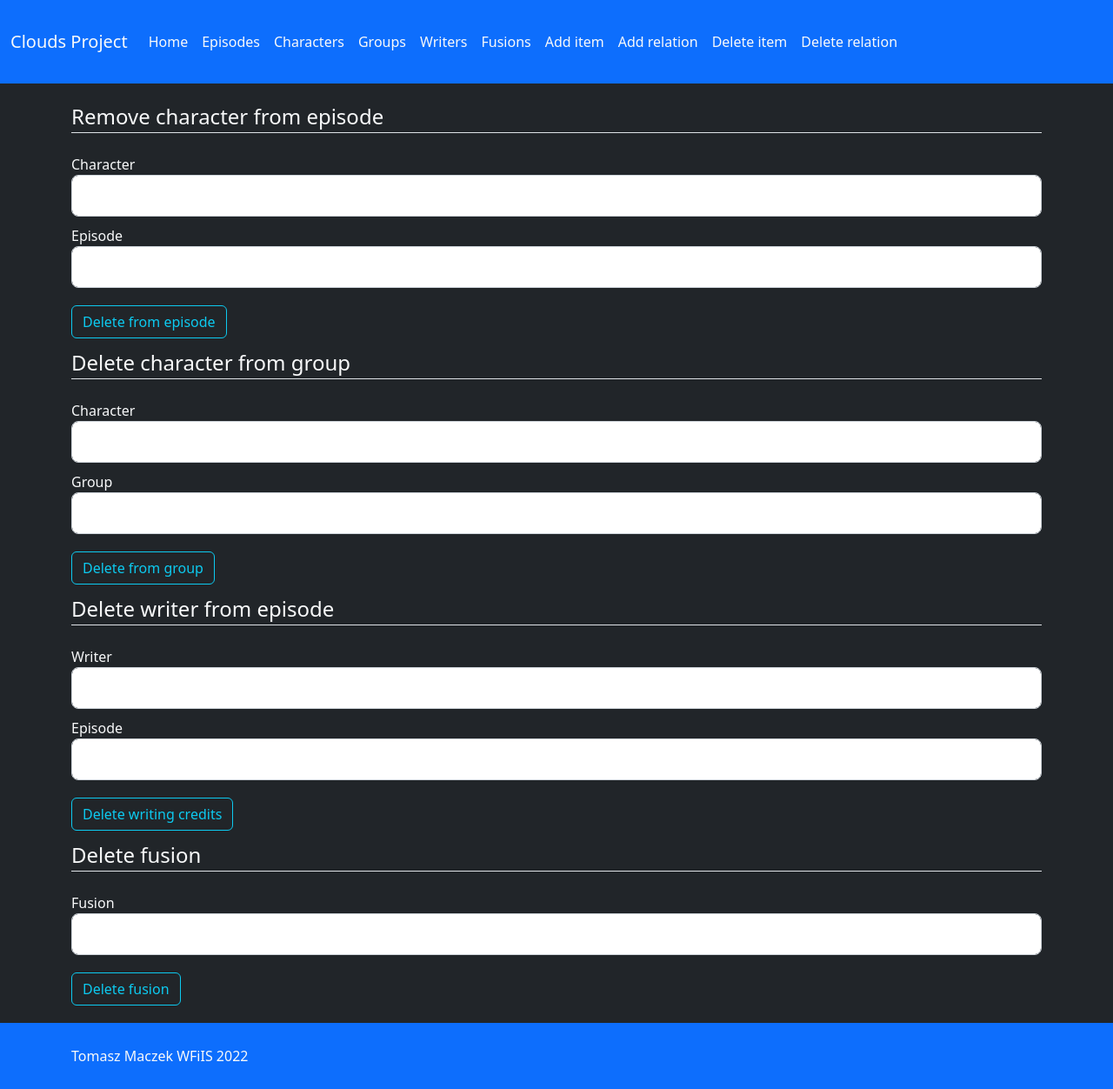
After one commit to TMaczek/chmury_projekt, a Flask app: template templates/deleterelation.html in a window 1280 px wide. The commit adds this page. Shown: the whole page at 87% size. Run offline with Flask 2, Linux system fonts and the light colour scheme; the template is opened without the code that fills it: values that come from a table or form of the project are taken from there, others are empty.

Commit message:
frontend for deleting

```diff
--- a/app.py
+++ b/app.py
@@ -3,7 +3,7 @@ from flask import Flask, render_template, url_for, flash, redirect, request
 import os
 from os.path import join, dirname
 from dotenv import load_dotenv
-from forms import CharacterForm, WriterForm, EpisodeForm, CharacterToEpisode, CharacterToGroup, WriterToEpisode, CharactersToFusion
+from forms import *
 
 dotenv_path = join(dirname(__file__), ".env")
 load_dotenv(dotenv_path)
@@ -145,7 +145,6 @@ def addnode():
 
 @app.route("/addrelation/", methods=['GET', 'POST'])
 def addrelation():
-    print(request.form)
     db_app = DatabaseApp(uri, user, password)
     res = db_app.get_characters()
     char_choices = []
@@ -239,5 +238,86 @@ def addrelation():
 
     return render_template('addrelation.html', cte_form=cte_form, ctg_form=ctg_form, wte_form=wte_form, ctf_form=ctf_form)
 
+
+@app.route("/deletenode/", methods=['GET', 'POST'])
+def deletenode():
+    #skopiowane z wyzej - moze funkja??
+    db_app = DatabaseApp(uri, user, password)
+    res = db_app.get_characters()
+    char_choices = []
+    for pair in res:
+        char_choices.append( (pair['name'], pair['name']) )
+
+    res = db_app.get_episodes()
+    episode_choices = []
+    for pair in res:
+        episode_choices.append( (pair['name'], pair['name']) )
+
+    res = db_app.get_writers()
+    writer_choices = []
+    for pair in res:
+        writer_choices.append( (pair['name'], pair['name']) )
+
+    delete_character = DeleteCharacter()
+    delete_episode = DeleteEpisode()
+    delete_writer = DeleteWriter()
+
+    delete_character.character.choices = char_choices
+    delete_episode.episode.choices = episode_choices
+    delete_writer.writer.choices = writer_choices
+    db_app.close()
+    return render_template('deletenode.html', delete_character=delete_character, delete_episode=delete_episode, delete_writer=delete_writer)
+
+
+@app.route("/deleterelation/", methods=['GET', 'POST'])
+def deleterelation():
+    db_app = DatabaseApp(uri, user, password)
+    res = db_app.get_characters()
+    char_choices = []
+    for pair in res:
+        char_choices.append( (pair['name'], pair['name']) )
+
+    res = db_app.get_episodes()
+    episode_choices = []
+    for pair in res:
+        episode_choices.append( (pair['name'], pair['name']) )
+
+    res = db_app.get_fusions()
+    fusion_choices = []
+    for pair in res:
+        fusion_choices.append( (pair['name'], pair['name']) )
+
+    res = db_app.get_writers()
+    writer_choices = []
+    for pair in res:
+        writer_choices.append( (pair['name'], pair['name']) )
+
+    res = db_app.get_groups()
+    group_choices = []
+    for pair in res:
+        group_choices.append((pair['name'], pair['name']))
+
+    deleteCharacterEpisode = DeleteCharacterFromEpisode()
+    deleteCharacterGroup = DeleteCharacterFromGroup()
+    deleteWriterEpisode = DeleteWriterFromEpisode()
+    deleteFusion = DeleteFusion()
+
+    deleteCharacterEpisode.character.choices = char_choices
+    deleteCharacterEpisode.episode.choices = episode_choices
+
+    deleteCharacterGroup.character.choices = char_choices
+    deleteCharacterGroup.group.choices = group_choices
+
+    deleteWriterEpisode.writer.choices = writer_choices
+    deleteWriterEpisode.episode.choices = episode_choices
+
+    deleteFusion.fusion.choices = fusion_choices
+
+    db_app.close()
+
+    return render_template('deleterelation.html', deleteCharacterEpisode=deleteCharacterEpisode, deleteCharacterGroup=deleteCharacterGroup,
+                           deleteWriterEpisode=deleteWriterEpisode, deleteFusion=deleteFusion)
+
 if __name__ == "__main__":
     app.run(debug=True)
+    #_ -> CamelCase
--- a/forms.py
+++ b/forms.py
@@ -53,3 +53,41 @@ class CharactersToFusion(FlaskForm):
     second_char = SelectField('Second Character', validate_choice=False)
     fusion = SelectField('Fusion', validate_choice=False)
     submit = SubmitField('Add to fusion')
+
+
+class DeleteCharacter(FlaskForm):
+    character = SelectField('Character', validate_choice=False)
+    submit = SubmitField('Delete Character')
+
+
+class DeleteEpisode(FlaskForm):
+    episode = SelectField('Episode', validate_choice=False)
+    submit = SubmitField('Delete Episode')
+
+
+class DeleteWriter(FlaskForm):
+    writer = SelectField('Writer', validate_choice=False)
+    submit = SubmitField('Delete Writer')
+
+
+class DeleteCharacterFromEpisode(FlaskForm):
+    character = SelectField('Character', validate_choice=False)
+    episode = SelectField('Episode', validate_choice=False)
+    submit = SubmitField('Delete from episode')
+
+
+class DeleteCharacterFromGroup(FlaskForm):
+    character = SelectField('Character', validate_choice=False)
+    group = SelectField('Group', validate_choice=False)
+    submit = SubmitField('Delete from group')
+
+
+class DeleteWriterFromEpisode(FlaskForm):
+    writer = SelectField('Writer', validate_choice=False)
+    episode = SelectField('Episode', validate_choice=False)
+    submit = SubmitField('Delete writing credits')
+
+
+class DeleteFusion(FlaskForm):
+    fusion = SelectField('Fusion', validate_choice=False)
+    submit = SubmitField('Delete fusion')
--- /dev/null
+++ b/templates/deleterelation.html
@@ -0,0 +1,161 @@
+{% extends "layout.html" %}
+{% block content %}
+<div class="content-section text-light">
+    <form method="POST" action="{{ url_for('deleterelation')}}">
+        {{ deleteCharacterEpisode.hidden_tag() }}
+        <fieldset class="form-group">
+            <legend class="border-bottom mb-4 text-light">Remove character from episode</legend>
+            <div class="form-group">
+                {{ deleteCharacterEpisode.character.label(class="form-control-label text-light") }}
+
+                {% if deleteCharacterEpisode.character.errors %}
+                    {{deleteCharacterEpisode.character(class="form-control form-control-lg is-invalid")}}
+                    <div class="invalid-feedback">
+                        {% for error in deleteCharacterEpisode.character.errors %}
+                            <span>{{ error }}</span>
+                        {% endfor %}
+
+                    </div>
+                {% else %}
+                    {{ deleteCharacterEpisode.character(class="form-control form-control-lg") }}
+                {% endif %}
+
+            </div>
+
+            <div class="form-group">
+                {{ deleteCharacterEpisode.episode.label(class="form-control-label text-light") }}
+
+                {% if deleteCharacterEpisode.episode.errors %}
+                    {{deleteCharacterEpisode.episode(class="form-control form-control-lg is-invalid")}}
+                    <div class="invalid-feedback">
+                        {% for error in deleteCharacterEpisode.episode.errors %}
+                            <span>{{ error }}</span>
+                        {% endfor %}
+
+                    </div>
+                {% else %}
+                    {{ deleteCharacterEpisode.episode(class="form-control form-control-lg") }}
+                {% endif %}
+
+            </div>
+        </fieldset>
+        <div class="form-group">
+                {{ deleteCharacterEpisode.submit(class="btn btn-outline-info") }}
+        </div>
+    </form>
+
+        <form method="POST" action="{{ url_for('deleterelation')}}">
+        {{ deleteCharacterGroup.hidden_tag() }}
+        <fieldset class="form-group">
+            <legend class="border-bottom mb-4 text-light">Delete character from group</legend>
+            <div class="form-group">
+                {{ deleteCharacterGroup.character.label(class="form-control-label text-light") }}
+
+                {% if deleteCharacterGroup.character.errors %}
+                    {{deleteCharacterGroup.character(class="form-control form-control-lg is-invalid")}}
+                    <div class="invalid-feedback">
+                        {% for error in deleteCharacterGroup.character.errors %}
+                            <span>{{ error }}</span>
+                        {% endfor %}
+
+                    </div>
+                {% else %}
+                    {{ deleteCharacterGroup.character(class="form-control form-control-lg") }}
+                {% endif %}
+
+            </div>
+
+            <div class="form-group">
+                {{ deleteCharacterGroup.group.label(class="form-control-label text-light") }}
+
+                {% if deleteCharacterGroup.group.errors %}
+                    {{deleteCharacterGroup.group(class="form-control form-control-lg is-invalid")}}
+                    <div class="invalid-feedback">
+                        {% for error in deleteCharacterGroup.group.errors %}
+                            <span>{{ error }}</span>
+                        {% endfor %}
+
+                    </div>
+                {% else %}
+                    {{ deleteCharacterGroup.group(class="form-control form-control-lg") }}
+                {% endif %}
+
+            </div>
+        </fieldset>
+        <div class="form-group">
+                {{ deleteCharacterGroup.submit(class="btn btn-outline-info") }}
+        </div>
+    </form>
+
+
+    <form method="POST" action="{{ url_for('deleterelation')}}">
+        {{ deleteWriterEpisode.hidden_tag() }}
+        <fieldset class="form-group">
+            <legend class="border-bottom mb-4 text-light">Delete writer from episode</legend>
+            <div class="form-group">
+                {{ deleteWriterEpisode.writer.label(class="form-control-label text-light") }}
+
+                {% if deleteWriterEpisode.writer.errors %}
+                    {{deleteWriterEpisode.writer(class="form-control form-control-lg is-invalid")}}
+                    <div class="invalid-feedback">
+                        {% for error in deleteWriterEpisode.writer.errors %}
+                            <span>{{ error }}</span>
+                        {% endfor %}
+
+                    </div>
+                {% else %}
+                    {{ deleteWriterEpisode.writer(class="form-control form-control-lg") }}
+                {% endif %}
+
+            </div>
+
+            <div class="form-group">
+                {{ deleteWriterEpisode.episode.label(class="form-control-label text-light") }}
+
+                {% if deleteWriterEpisode.episode.errors %}
+                    {{deleteWriterEpisode.episode(class="form-control form-control-lg is-invalid")}}
+                    <div class="invalid-feedback">
+                        {% for error in deleteWriterEpisode.episode.errors %}
+                            <span>{{ error }}</span>
+                        {% endfor %}
+
+                    </div>
+                {% else %}
+                    {{ deleteWriterEpisode.episode(class="form-control form-control-lg") }}
+                {% endif %}
+
+            </div>
+        </fieldset>
+        <div class="form-group">
+                {{ deleteWriterEpisode.submit(class="btn btn-outline-info") }}
+        </div>
+    </form>
+
+
+        <form method="POST" action="{{ url_for('deleterelation')}}">
+        {{ deleteFusion.hidden_tag() }}
+        <fieldset class="form-group">
+            <legend class="border-bottom mb-4 text-light">Delete fusion</legend>
+            <div class="form-group">
+                {{ deleteFusion.fusion.label(class="form-control-label text-light") }}
+                {% if deleteFusion.fusion.errors %}
+                    {{ctf_form.fusion(class="form-control form-control-lg is-invalid")}}
+                    <div class="invalid-feedback">
+                        {% for error in deleteFusion.fusion.errors %}
+                            <span>{{ error }}</span>
+                        {% endfor %}
+
+                    </div>
+                {% else %}
+                    {{ deleteFusion.fusion(class="form-control form-control-lg") }}
+                {% endif %}
+
+            </div>
+        </fieldset>
+        <div class="form-group">
+                {{ deleteFusion.submit(class="btn btn-outline-info") }}
+        </div>
+    </form>
+
+</div>
+{% endblock content%}
--- a/templates/layout.html
+++ b/templates/layout.html
@@ -46,6 +46,15 @@
           <a class="nav-link text-light" href="/addrelation" >Add relation</a>
         </li>
 
+          <li class="nav-item">
+          <a class="nav-link text-light" href="/deletenode" >Delete item</a>
+        </li>
+
+        </li>
+          <li class="nav-item">
+          <a class="nav-link text-light" href="/deleterelation" >Delete relation</a>
+        </li>
+
 
       </ul>
     </div>
```
Also changed, not shown: templates/deletenode.html (added, +83 -0 lines).
